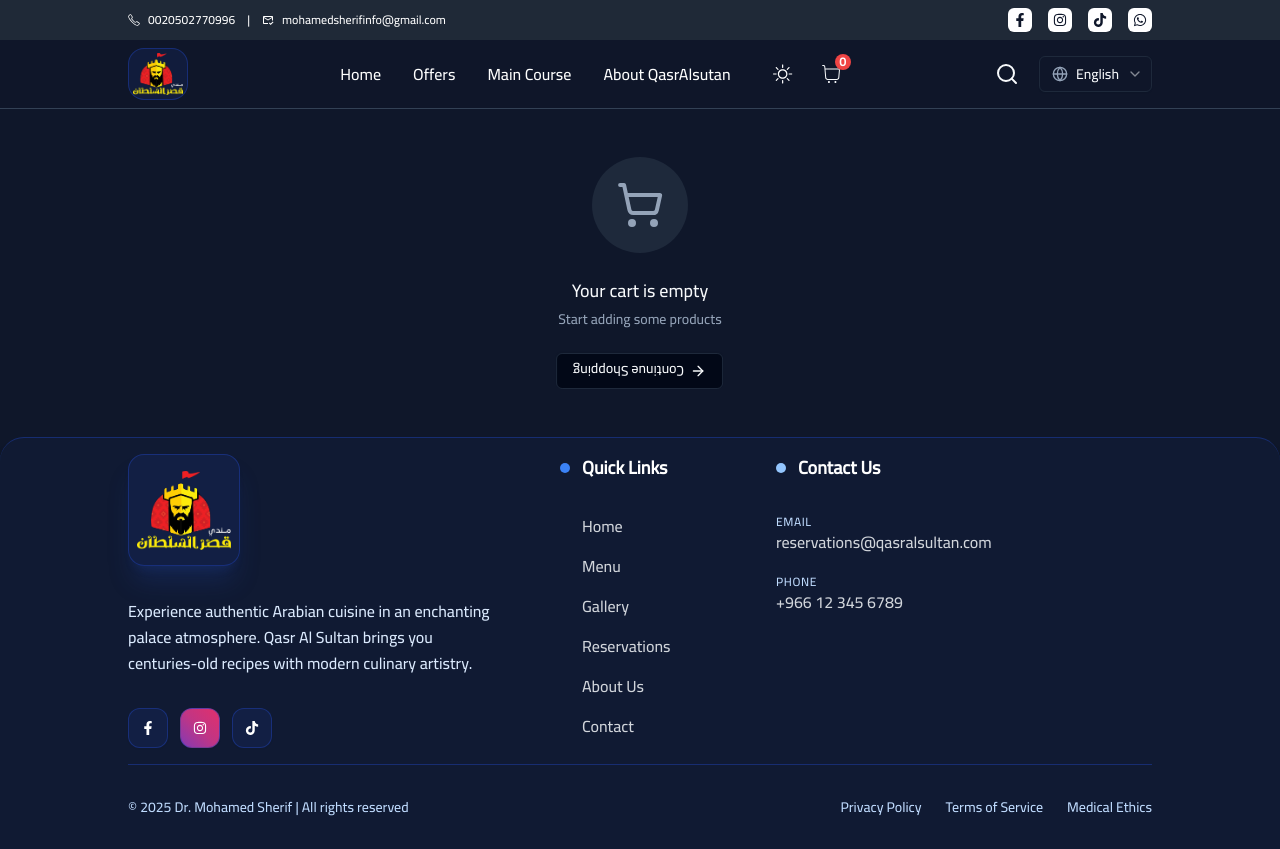
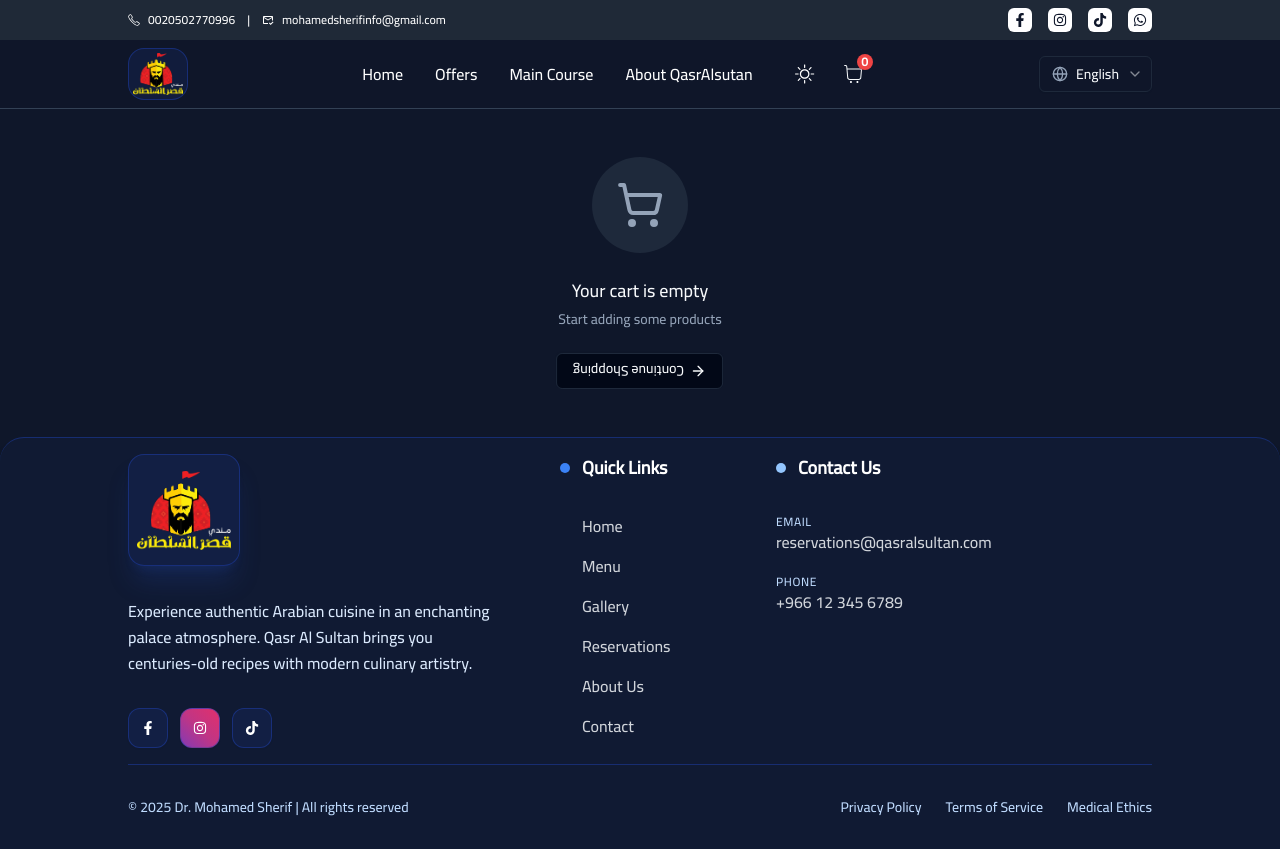
Before and after one commit to HassanHGGameil/Qasr-Alsutan-Store, a Next.js app: page /en/cart in a window 1280 px wide. Built offline with nearby package versions, Linux system fonts and the light colour scheme.

Commit message:
upadtde this

```diff
--- a/src/components/PagesSections/Cart/CartHeader.tsx
+++ b/src/components/PagesSections/Cart/CartHeader.tsx
@@ -10,7 +10,10 @@ const CartHeader = () => {
   return (
     <section>
       <div className="container  text-center my-5">
-        <Badge variant="outline" className="flex items-center gap-5 justify-center">
+        <Badge
+          variant="outline"
+          className="flex items-center gap-5 justify-center"
+        >
           <h1 className="text-center text-xl font-semibold py-5">
             {locale === "en" ? "Welcome In Your Cart" : "السلة الخاصة بك"}
           </h1>
--- a/src/components/common/Header/index.tsx
+++ b/src/components/common/Header/index.tsx
@@ -9,7 +9,6 @@ import { Routes } from "@/constants/enums";
 import LocalSelect from "../LocaleSelect/LocalSelect";
 import { useLocale } from "next-intl";
 import Navbar from "./Navbar";
-import { Search } from "lucide-react";
 import { useTheme } from "next-themes";
 
 const Header = () => {
@@ -37,9 +36,6 @@ const Header = () => {
 
         <div className="hidden lg:block">
           <div className="  flex items-center gap-5">
-            <div className="cursor-pointer">
-              <Search />
-            </div>
 
             <LocalSelect defaultValue={locale} />
           </div>
```
